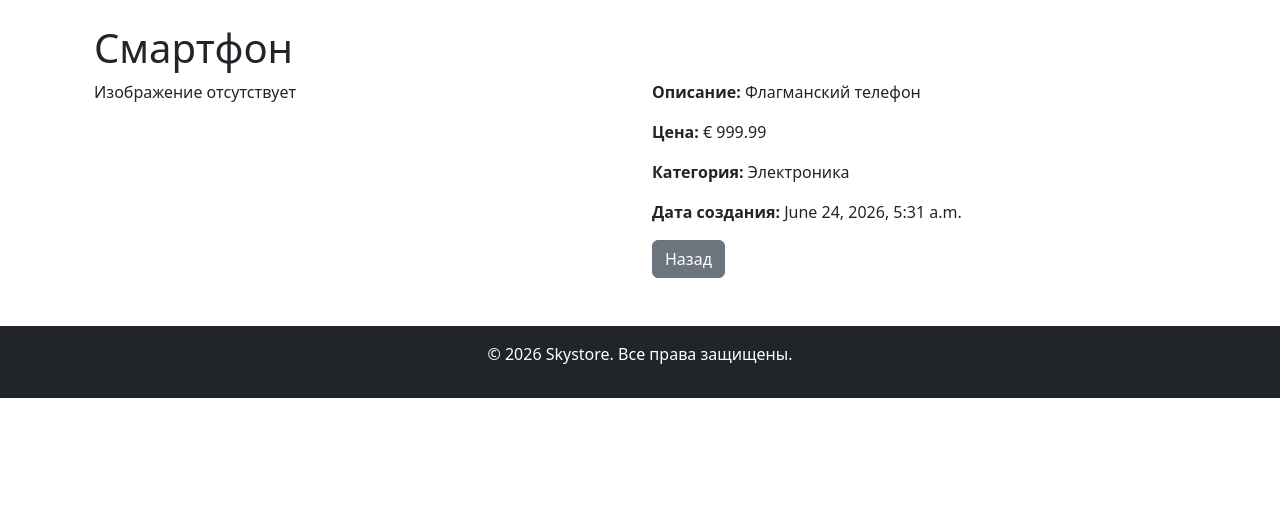
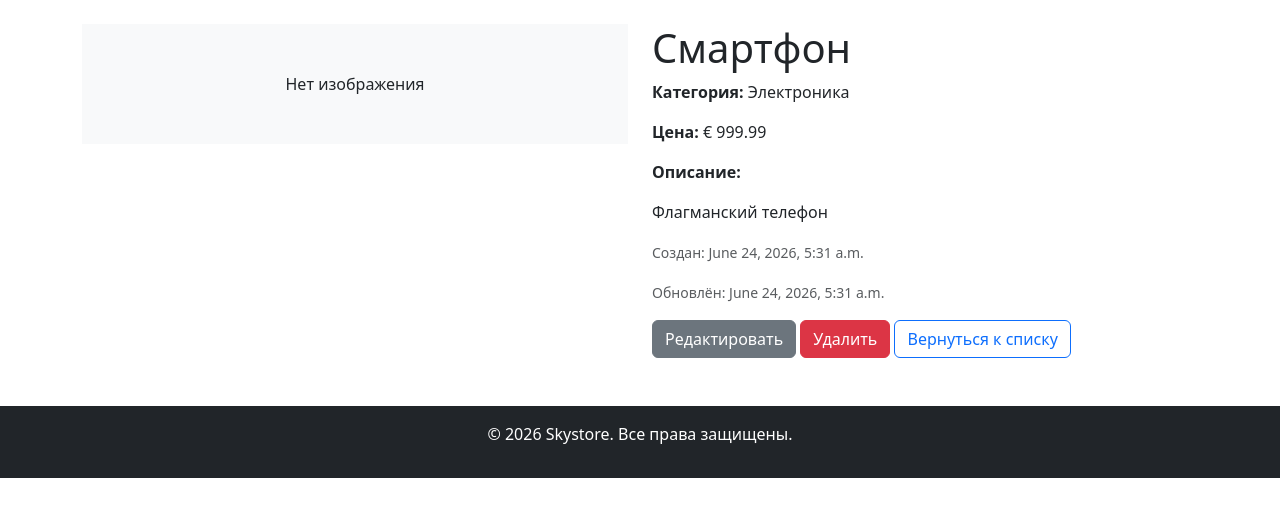
Before and after one commit to Alexander-Sky/skystore, a Django app: page /13/ in a window 1280 px wide. Shown: the part 56-573 px from the top of the page. Run offline with Django 5.2, Linux system fonts and the light colour scheme; data comes from the database, SQL or seed files in the repository.

Commit message:
Добавил Детали продукта product_detail.html

```diff
--- a/catalog/templates/catalog/product_detail.html
+++ b/catalog/templates/catalog/product_detail.html
@@ -1,22 +1,26 @@
 {% extends 'catalog/base.html' %}
 
 {% block content %}
-<div class="container mt-4">
-    <h1>{{ product.name }}</h1>
 <div class="row">
     <div class="col-md-6">
         {% if product.image %}
         <img src="{{ product.image.url }}" class="img-fluid" alt="{{ product.name }}">
         {% else %}
-                <p>Изображение отсутствует</p>
+        <div class="bg-light text-center py-5">Нет изображения</div>
         {% endif %}
     </div>
     <div class="col-md-6">
-            <p><strong>Описание:</strong> {{ product.description }}</p>
+        <h1>{{ product.name }}</h1>
+        <p><strong>Категория:</strong> {{ product.category.name }}</p>
         <p><strong>Цена:</strong> € {{ product.price }}</p>
-            <p><strong>Категория:</strong> {{ product.category.name }}</p>
-            <p><strong>Дата создания:</strong> {{ product.created_at }}</p>
-            <a href="{% url 'catalog:home' %}" class="btn btn-secondary">Назад</a>
+        <p><strong>Описание:</strong></p>
+        <p>{{ product.description|linebreaks }}</p>
+        <p><small class="text-muted">Создан: {{ product.created_at }}</small></p>
+        <p><small class="text-muted">Обновлён: {{ product.updated_at }}</small></p>
+        <div class="mt-3">
+            <a href="{% url 'catalog:product_update' product.pk %}" class="btn btn-secondary">Редактировать</a>
+            <a href="{% url 'catalog:product_delete' product.pk %}" class="btn btn-danger">Удалить</a>
+            <a href="{% url 'catalog:product_list' %}" class="btn btn-outline-primary">Вернуться к списку</a>
         </div>
     </div>
 </div>
```
Lines whose indentation alone changed are shown as unchanged.
